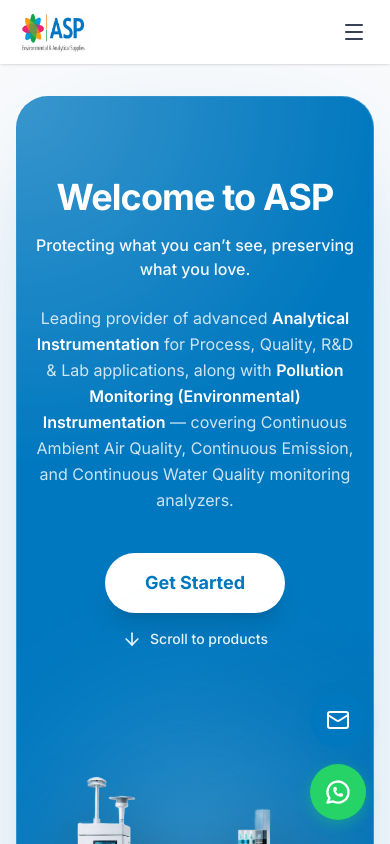
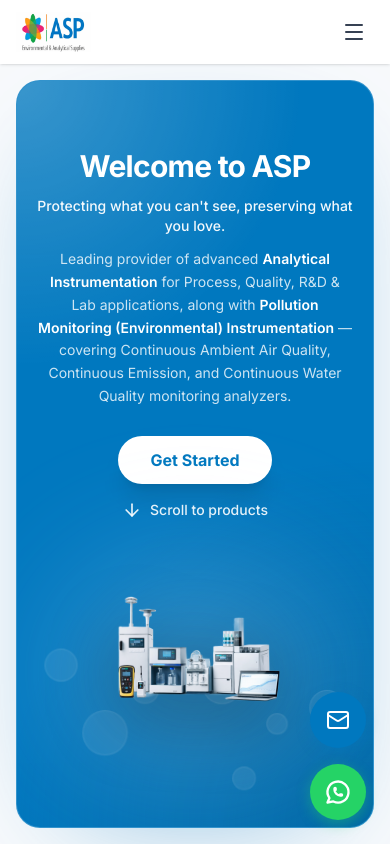
Before and after one commit to hemanthkumarbandari/website002, a React (Vite) app: page / in a window 390 px wide. Shown: the top 844 px of the page. Built offline with nearby package versions, Linux system fonts and the light colour scheme; no server answers.

Commit message:
hero-size

```diff
--- a/src/components/Hero.jsx
+++ b/src/components/Hero.jsx
@@ -18,7 +18,19 @@
   };
 
   return (
-    <section className="relative overflow-hidden rounded-[2rem] mx-4 my-8 bg-[#0078BF] text-white border border-white/20 shadow-[0_30px_120px_-60px_rgba(0,120,191,0.6)]">
+    <section
+      className={[
+        'relative overflow-hidden bg-[#0078BF] text-white',
+        'rounded-[1.5rem] sm:rounded-[2rem]',
+        'border border-white/20 shadow-[0_30px_120px_-60px_rgba(0,120,191,0.6)]',
+        /* Gap on all sides: 1rem (16px). Height = 100dvh - 4rem navbar - 1rem top - 1rem bottom */
+        'mx-4 my-4',
+        'min-h-[calc(100dvh-6rem)]',
+        /* Flex column so inner content div stretches to fill */
+        'flex flex-col',
+      ].join(' ')}
+    >
+      {/* ── Background decorations ── */}
       <div className="pointer-events-none absolute inset-0 overflow-hidden">
         <div className="absolute inset-0 bg-[radial-gradient(circle_at_top_left,_rgba(255,255,255,0.25),_transparent_35%),radial-gradient(circle_at_bottom_right,_rgba(0,84,135,0.5),_transparent_45%)] opacity-90" />
         {bubbleData.map((bubble, index) => (
@@ -36,8 +48,11 @@
         ))}
       </div>
 
-      <div className="relative max-w-7xl mx-auto px-4 sm:px-6 lg:px-8 py-20">
-        <div className="grid grid-cols-1 lg:grid-cols-2 gap-12 items-center">
+      {/* ── Content wrapper — flex-1 so it fills the min-height ── */}
+      <div className="relative flex-1 flex items-center w-full max-w-7xl mx-auto px-5 sm:px-6 lg:px-10 py-10 sm:py-12 lg:py-0">
+        <div className="grid grid-cols-1 lg:grid-cols-2 gap-6 lg:gap-12 items-center w-full">
+
+          {/* ── Text block ── */}
           <motion.div
             className="text-center lg:text-left"
             initial={{ opacity: 0, y: 32 }}
@@ -45,23 +60,25 @@
             transition={{ duration: 0.8, ease: 'easeOut' }}
           >
             <motion.h1
-              className="text-4xl md:text-5xl lg:text-6xl font-bold tracking-tight text-white mb-4"
+              className="text-3xl sm:text-4xl md:text-5xl lg:text-6xl font-bold tracking-tight text-white mb-3 sm:mb-4"
               initial={{ opacity: 0, y: 30 }}
               animate={{ opacity: 1, y: 0 }}
               transition={{ duration: 0.8, delay: 0.1, ease: 'easeOut' }}
             >
               Welcome to ASP
             </motion.h1>
+
             <motion.p
-              className="text-base md:text-lg text-white/95 font-medium mb-6"
+              className="text-sm sm:text-base md:text-lg text-white/95 font-medium mb-3 sm:mb-5"
               initial={{ opacity: 0, y: 30 }}
               animate={{ opacity: 1, y: 0 }}
               transition={{ duration: 0.8, delay: 0.2, ease: 'easeOut' }}
             >
-              Protecting what you can’t see, preserving what you love.
+              Protecting what you can&apos;t see, preserving what you love.
             </motion.p>
+
             <motion.p
-              className="text-base md:text-lg text-white/80 mb-10 max-w-xl mx-auto lg:mx-0 leading-relaxed"
+              className="text-sm sm:text-base md:text-lg text-white/80 mb-7 sm:mb-10 max-w-xl mx-auto lg:mx-0 leading-relaxed"
               initial={{ opacity: 0, y: 30 }}
               animate={{ opacity: 1, y: 0 }}
               transition={{ duration: 0.8, delay: 0.3, ease: 'easeOut' }}
@@ -69,9 +86,13 @@
               Leading provider of advanced{' '}
               <span className="font-semibold text-white">Analytical Instrumentation</span>{' '}
               for Process, Quality, R&amp;D &amp; Lab applications, along with{' '}
-              <span className="font-semibold text-white">Pollution Monitoring (Environmental) Instrumentation</span>{' '}
-              — covering Continuous Ambient Air Quality, Continuous Emission, and Continuous Water Quality monitoring analyzers.
+              <span className="font-semibold text-white">
+                Pollution Monitoring (Environmental) Instrumentation
+              </span>{' '}
+              — covering Continuous Ambient Air Quality, Continuous Emission, and Continuous Water
+              Quality monitoring analyzers.
             </motion.p>
+
             <motion.div
               className="flex flex-col sm:flex-row items-center justify-center lg:justify-start gap-4"
               initial={{ opacity: 0, y: 24 }}
@@ -80,7 +101,7 @@
             >
               <motion.button
                 onClick={scrollToProducts}
-                className="inline-flex items-center justify-center rounded-full bg-white px-10 py-4 text-lg font-bold text-[#0078BF] shadow-xl hover:bg-gray-50 hover:scale-105 transition-all duration-300 ease-in-out focus:outline-none"
+                className="inline-flex items-center justify-center rounded-full bg-white px-8 sm:px-10 py-3 sm:py-4 text-base sm:text-lg font-bold text-[#0078BF] shadow-xl hover:bg-gray-50 hover:scale-105 transition-all duration-300 ease-in-out focus:outline-none"
                 whileHover={{ y: -2 }}
                 whileTap={{ scale: 0.98 }}
               >
@@ -96,32 +117,34 @@
             </motion.div>
           </motion.div>
 
+          {/* ── Product image ── */}
           <div className="flex justify-center lg:justify-end">
             <motion.div
-              className="relative w-full max-w-lg lg:max-w-xl flex items-center justify-center"
+              className="relative w-full max-w-xs sm:max-w-sm md:max-w-md lg:max-w-xl flex items-center justify-center"
               initial={{ opacity: 0, y: 30 }}
               animate={{ opacity: 1, y: 0 }}
               transition={{ duration: 1, delay: 0.4, ease: 'easeOut' }}
             >
-              {/* Soft ambient back-illumination blending the equipment into the blue hero */}
+              {/* Soft ambient glow */}
               <div
                 className="pointer-events-none absolute inset-0 -m-6 rounded-full blur-3xl opacity-60"
                 style={{
-                  background: 'radial-gradient(ellipse at 50% 60%, rgba(255, 255, 255, 0.45) 0%, rgba(186, 226, 252, 0.25) 50%, transparent 75%)'
+                  background:
+                    'radial-gradient(ellipse at 50% 60%, rgba(255,255,255,0.45) 0%, rgba(186,226,252,0.25) 50%, transparent 75%)',
                 }}
               />
-
               <div className="relative w-full flex items-center justify-center p-2 sm:p-4">
                 <motion.img
                   src={productsImage}
                   alt="ASP Environmental & Analytical Instrumentation"
-                  className="max-h-[340px] sm:max-h-[440px] w-auto object-contain drop-shadow-[0_20px_35px_rgba(0,0,0,0.35)]"
+                  className="max-h-[200px] sm:max-h-[300px] md:max-h-[380px] lg:max-h-[440px] w-auto object-contain drop-shadow-[0_20px_35px_rgba(0,0,0,0.35)]"
                   animate={{ y: [0, -10, 0] }}
                   transition={{ duration: 9, repeat: Infinity, ease: 'easeInOut' }}
                 />
               </div>
             </motion.div>
           </div>
+
         </div>
       </div>
     </section>
```
